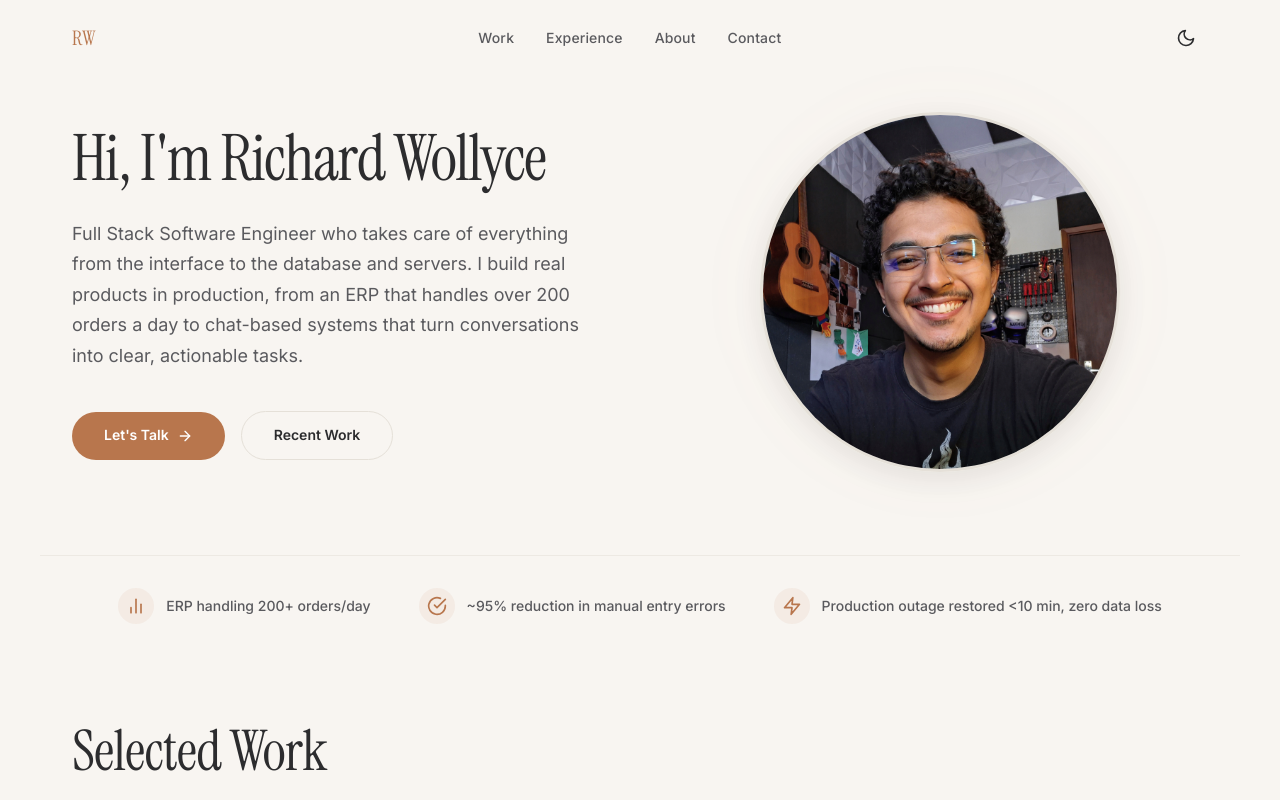
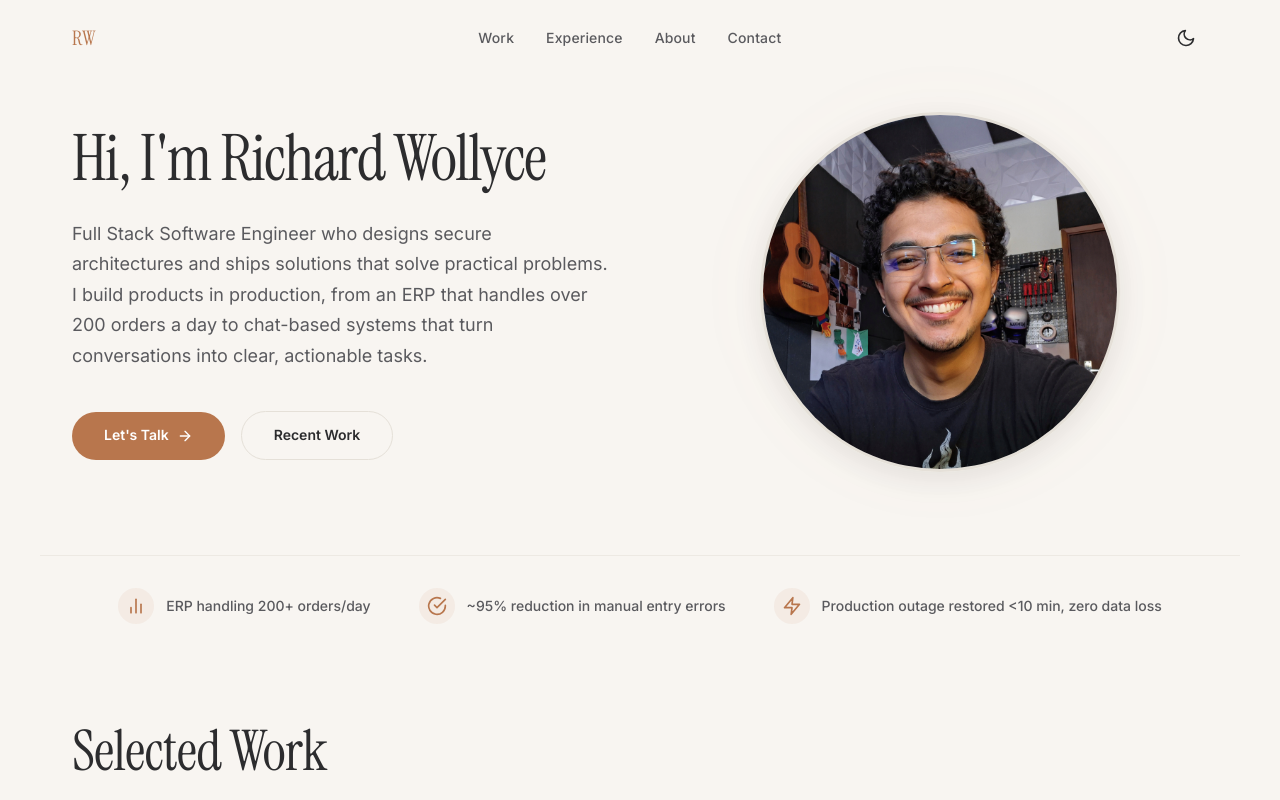
Before and after one commit to richard-wollyce/richard-wollyce-website, a Next.js app: page / in a window 1280 px wide. Shown: the top 800 px of the page. Built offline with nearby package versions, Linux system fonts and the light colour scheme.

Commit message:
subheadline updated

```diff
--- a/src/data/content.js
+++ b/src/data/content.js
@@ -15,7 +15,7 @@ export const hero = {
   headline: 'Hi, I\'m Richard Wollyce',
   title: 'Full Stack Software Engineer',
   subheadline:
-    'Full Stack Software Engineer who takes care of everything from the interface to the database and servers. I build real products in production, from an ERP that handles over 200 orders a day to chat-based systems that turn conversations into clear, actionable tasks.',
+    'Full Stack Software Engineer who designs secure architectures and ships solutions that solve practical problems. I build products in production, from an ERP that handles over 200 orders a day to chat-based systems that turn conversations into clear, actionable tasks.',
   ctaPrimary: { label: "Let's Talk", href: '#contact' },
   ctaSecondary: { label: 'Recent Work', href: '#work' },
   trustStrip: [
```
